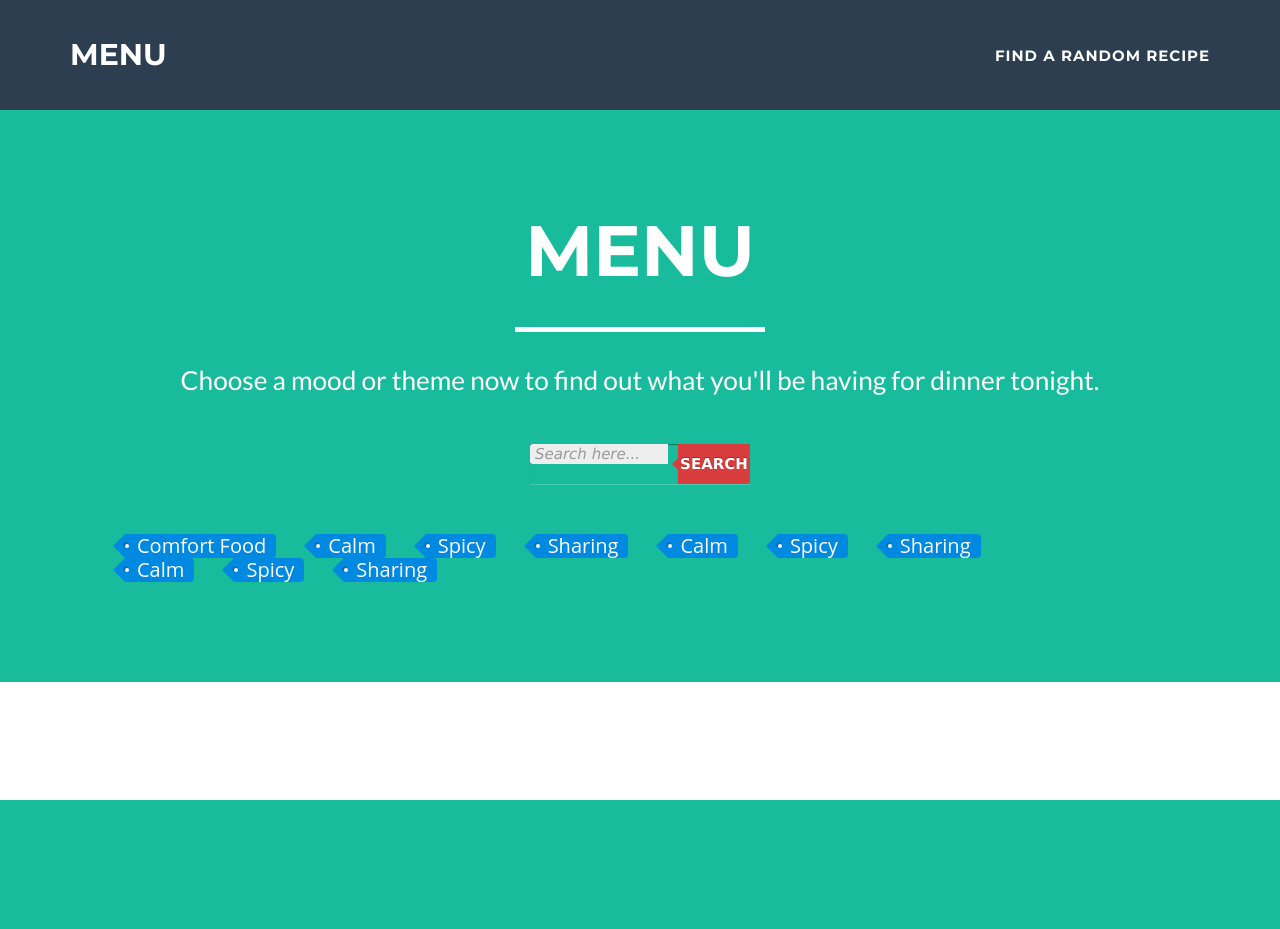
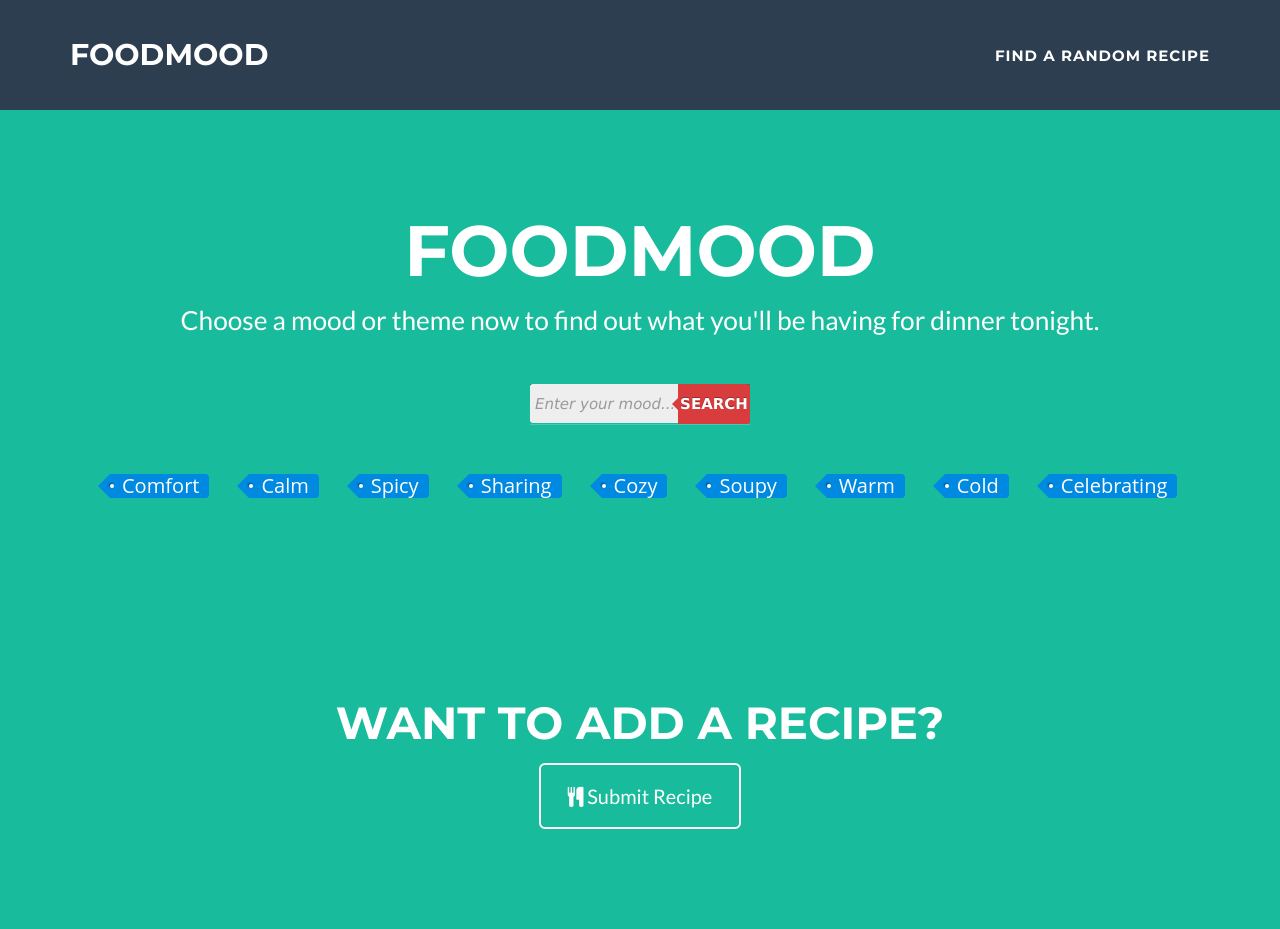
Before and after one commit to christinakim/mood-recipe, a PHP site: page / in a window 1280 px wide. Before the commit the page ends 800 px from the top, so only its background shows below. Run offline with PHP 8.4, Linux system fonts and the light colour scheme; some libraries are stand-ins or nearby versions.

Commit message:
added add recipe button

```diff
--- a/css/style.css
+++ b/css/style.css
@@ -1,5 +1,8 @@
 
 
+.tag-container{
+    position: center;
+}
 
 .tags{
     margin:0;
@@ -96,8 +99,8 @@ box-shadow: 0 1px 1px rgba(0, 0, 0, .4) inset, 0 1px 0 rgba(255, 255, 255, .2);
 /* Form text input */
 
 .search-wrapper input {
-width: 138px;
-height: 20px;
+width: 148px;
+height: 39px;
 padding: 10px 5px;
 float: left;
 font: bold 15px 'lucida sans', 'trebuchet MS', 'Tahoma';
@@ -215,44 +218,6 @@ h6 {
     font-weight: 700;
 }
 
-hr.star-light,
-hr.star-primary {
-    margin: 25px auto 30px;
-    padding: 0;
-    max-width: 250px;
-    border: 0;
-    border-top: solid 5px;
-    text-align: center;
-}
-
-hr.star-light:after,
-hr.star-primary:after {
-    content: "\f005";
-    display: inline-block;
-    position: relative;
-    top: -.8em;
-    padding: 0 .25em;
-    font-family: FontAwesome;
-    font-size: 2em;
-}
-
-hr.star-light {
-    border-color: #fff;
-}
-
-hr.star-light:after {
-    color: #fff;
-    background-color: #18bc9c;
-}
-
-hr.star-primary {
-    border-color: #2c3e50;
-}
-
-hr.star-primary:after {
-    color: #2c3e50;
-    background-color: #fff;
-}
 
 .img-centered {
     margin: 0 auto;
--- a/index.html
+++ b/index.html
@@ -9,7 +9,7 @@
     <meta name="description" content="">
     <meta name="author" content="">
 
-    <title>Recipe Mood</title>
+    <title>FoodMood</title>
 
     <!-- Bootstrap Core CSS - Uses Bootswatch Flatly Theme: http://bootswatch.com/flatly/ -->
     <link href="css/bootstrap.min.css" rel="stylesheet">
@@ -39,7 +39,7 @@
                     <span class="icon-bar"></span>
                     <span class="icon-bar"></span>
                 </button>
-                <a class="navbar-brand" href="#page-top">Menu</a>
+                <a class="navbar-brand" href="#page-top">FoodMood</a>
             </div>
 
             <!-- Collect the nav links, forms, and other content for toggling -->
@@ -66,8 +66,7 @@
                 <div class="col-lg-12">
 
                     <div class="intro-text">
-                        <span class="name">Menu</span>
-                        <hr class="star-light">
+                        <span class="name">FoodMood</span>
                         <span class="skills">Choose a mood or theme now to find out what you'll be having for dinner tonight.</span >
 
 
@@ -75,27 +74,51 @@
                 </div>
             </div>
             <form action="/search.html" class="search-wrapper cf">
-                                <input type="text" placeholder="Search here...
+                                <input type="text" placeholder="Enter your mood...
                                 " required="">
                                 <button type="submit">Search</button>
                              </form>
-                <div class="col-lg-10">
+                <div class="tag-container">
 
                             <ul class="tags">
-                                <li><a href="#">Comfort Food</a></li>
+                                <li><a href="#">Comfort</a></li>
                                 <li><a href="#">Calm</a></li>
                                 <li><a href="#">Spicy</a></li>
+
                                 <li><a href="#">Sharing</a></li>
-                                <li><a href="#">Calm</a></li>
-                                <li><a href="#">Spicy</a></li>
-                                <li><a href="#">Sharing</a></li>
-                                <li><a href="#">Calm</a></li>
-                                <li><a href="#">Spicy</a></li>
-                                <li><a href="#">Sharing</a></li>
+                                <li><a href="#">Cozy</a></li>
                             </ul>
-                        </div>
+                            <ul class="tags">
+
+                                <li><a href="#">Soupy</a></li>
+                                <li><a href="#">Warm</a></li>
+                                <li><a href="#">Cold</a></li>
+                                <li><a href="#">Celebrating</a></li>
+                            </ul>
+                </div>
+
+
         </div>
     </header>
+
+    <section class="success" id="about">
+        <div class="container">
+            <div class="row">
+                <div class="col-lg-12 text-center">
+                    <h2>Want to add a recipe?</h2>
+                </div>
+            </div>
+            <div class="row">
+
+                <div class="col-lg-8 col-lg-offset-2 text-center">
+                    <a href="#" class="btn btn-lg btn-outline">
+                        <i class="fa fa-cutlery"></i> Submit Recipe
+                    </a>
+                </div>
+            </div>
+        </div>
+    </section>
+
 
 
 
```
